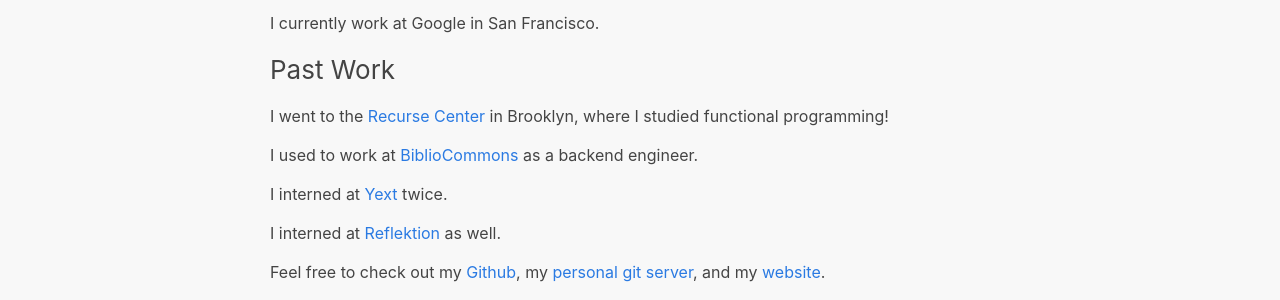
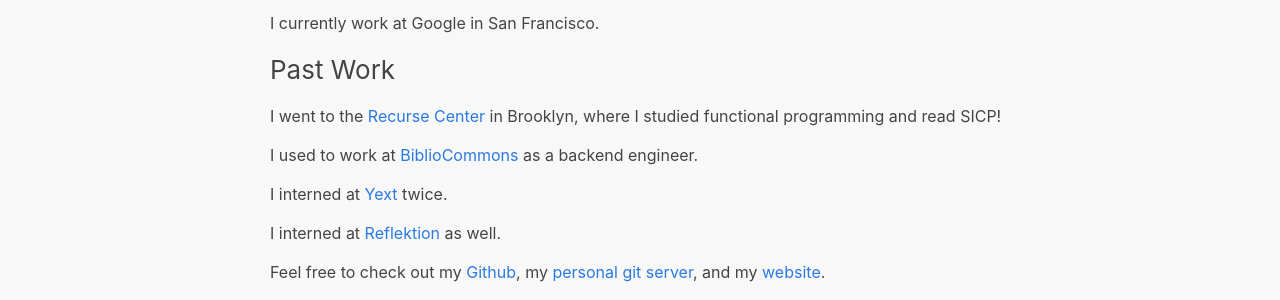
Before and after one commit to ponyta/ponyta.github.io, a Jekyll site: the page built from about.md, in a window 1280 px wide. Shown: the part 317-617 px from the top of the page. Built offline with Jekyll 4.4.1, drawn with Linux system fonts in a browser that asks for light colours; emoji names are drawn with the system emoji font.

Commit message:
Updating about page

```diff
--- a/about.md
+++ b/about.md
@@ -18,7 +18,7 @@ I currently work at Google in San Francisco.
 ### Past Work
 
 I went to the [Recurse Center](https://www.recurse.com) in Brooklyn, where I studied
-functional programming!
+functional programming and read SICP!
 
 I used to work at [BiblioCommons](https://www.bibliocommons.com/) as
 a backend engineer.
```
